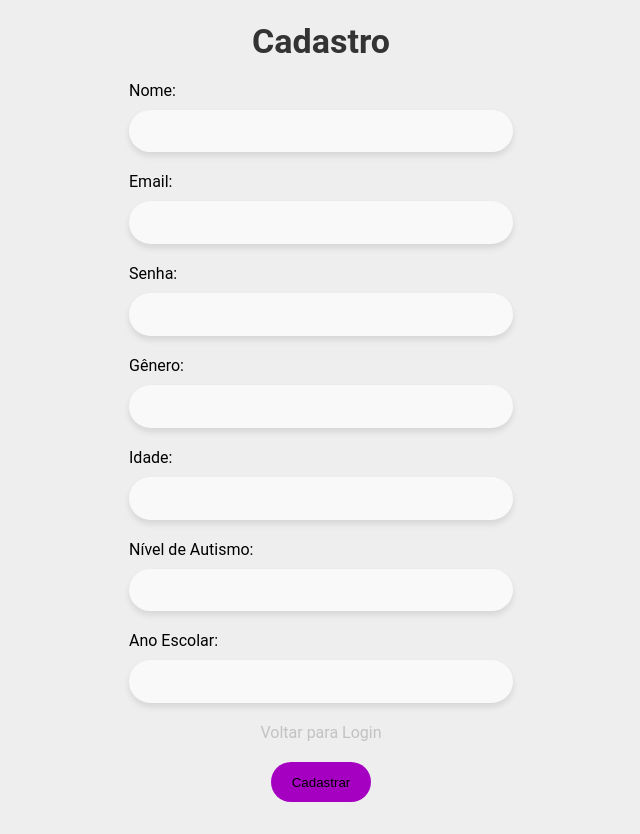
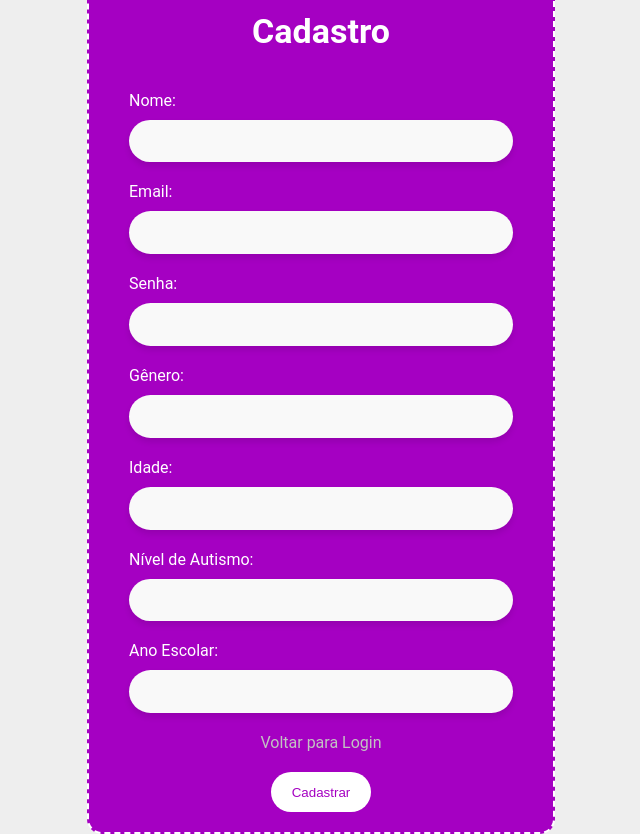
Before and after one commit to GiovanneBohms/Alfakids, a React (Vite) app: page /register in a window 1280 px wide. Shown: the whole page, without its empty margins (319-959 px from the left). Before the commit the page ends 802 px from the top, so only its background shows below. Built offline with nearby package versions, Linux system fonts and the light colour scheme.

Commit message:
design: gradient done.

```diff
--- a/src/components/DashBoard/index.jsx
+++ b/src/components/DashBoard/index.jsx
@@ -20,7 +20,7 @@ export function DashBoard(){
                     <button className="navigationButton" onClick={() => navigate("/config")}><DiAptana className="navigationIcon" /></button>
                 </div>
                 <div className="navigationContainer">
-                    <button className="navigationButton" onClick={() => logout()}><MdLogout className="navigationIcon" /></button>
+                    <button className="navigationButton pinkOption" onClick={() => logout()}><MdLogout className="navigationIcon" /></button>
                 </div>
             </section>
         </div>
--- a/src/components/ProfessorDashBoard/index.jsx
+++ b/src/components/ProfessorDashBoard/index.jsx
@@ -20,7 +20,7 @@ export function ProfessorDashBoard(){
                     <button className="navigationButton" onClick={() => navigate("/search")}><IoIosSearch className="navigationIcon" /></button>
                 </div>
                 <div className="navigationContainer">
-                    <button className="navigationButton" onClick={() => logout()}><MdLogout className="navigationIcon" /></button>
+                    <button className="navigationButton pinkOption" onClick={() => logout()}><MdLogout className="navigationIcon" /></button>
                 </div>
             </section>
         </div>
--- a/src/index.css
+++ b/src/index.css
@@ -19,6 +19,7 @@
   --color-green: rgb(126, 205, 126);
   --color-green-hover: rgb(113, 181, 113);
   --color-tip: rgb(0, 191, 0);
+  --color-pink: #D17AC6;
 }
 
 body {
--- a/src/pages/LoginPage/index.css
+++ b/src/pages/LoginPage/index.css
@@ -79,10 +79,12 @@
     display: flex;
     justify-content: center;
     align-items: center;
+    color: var(--color-primary);
 }
 
 .buttonLogin:hover{
-    background-color: var(--color-primary-hover);
+    /* background-color: var(--color-primary-hover); */
+    background-color: var(--color-pink);
     color: white;
 }
 
--- a/src/pages/ProfessorLogin/index.css
+++ b/src/pages/ProfessorLogin/index.css
@@ -84,10 +84,12 @@
     display: flex;
     justify-content: center;
     align-items: center;
+    color: var(--color-primary);
 }
 
 .buttonProfessorLogin:hover{
-    background-color: var(--color-primary-hover);
+    /* background-color: var(--color-primary-hover); */
+    background-color: var(--color-pink);
     color: white;
 }
 
--- a/src/pages/RegisterPage/index.css
+++ b/src/pages/RegisterPage/index.css
@@ -30,11 +30,24 @@
 
 #registerForm{
     width: 100%;
+    display: flex;
+    flex-direction: column;
+    background-color: var(--color-primary);
+    color: white;
+    padding: 20px 40px;
+    border-radius: 15px;
+    border: 2px dashed white;
+}
+
+#registerForm h1{
+    color: white;
+    text-align: center;
 }
 
 #registerForm .buttonRegister{
     transition: 0.1s;
-    background-color: var(--color-primary);
+    background-color: white;
+    color: var(--color-primary);
     outline: none;
     border: none;
     width: 26%;
@@ -47,7 +60,8 @@
 }
 
 #registerForm .buttonRegister:hover{
-    background-color: var(--color-primary-hover);
+    background-color: var(--color-pink);
+    color: white;
 }
 
 #registerForm .buttonRegisterLoading{
--- a/src/pages/RegisterPage/index.jsx
+++ b/src/pages/RegisterPage/index.jsx
@@ -41,8 +41,8 @@ export function RegisterPage(){
     return(
         <div className="registerPageBody">
             <div className="registerFormContainer">
-                <h1>Cadastro</h1>
                 <form id="registerForm" onSubmit={(event) => handleFormSubmit(event)}>
+                    <h1>Cadastro</h1>
                     <div className="formInput">
                         <label htmlFor="">Nome:</label>
                         <input name="name" type="text" />
--- a/src/styles/DashBoardStyles.css
+++ b/src/styles/DashBoardStyles.css
@@ -2,7 +2,8 @@
     width: 5%;
     min-width: 50px;
     height: 100%;
-    background-color: rgb(165, 0, 194);
+    /* background-color: rgb(165, 0, 194); */
+    background-image: linear-gradient(#8F02B2, #D17AC6);
     display: flex;
     flex-direction: column;
     justify-content: space-between;
@@ -42,3 +43,11 @@
 .navigationIcon{
     font-size: 25px;
 }
+
+.pinkOption{
+    background-color: transparent;
+}
+
+.pinkOption:hover{
+    background-color: transparent;
+}
```
Also changed, not shown: src/components/ProfessorDashBoard/index.css (deleted).
